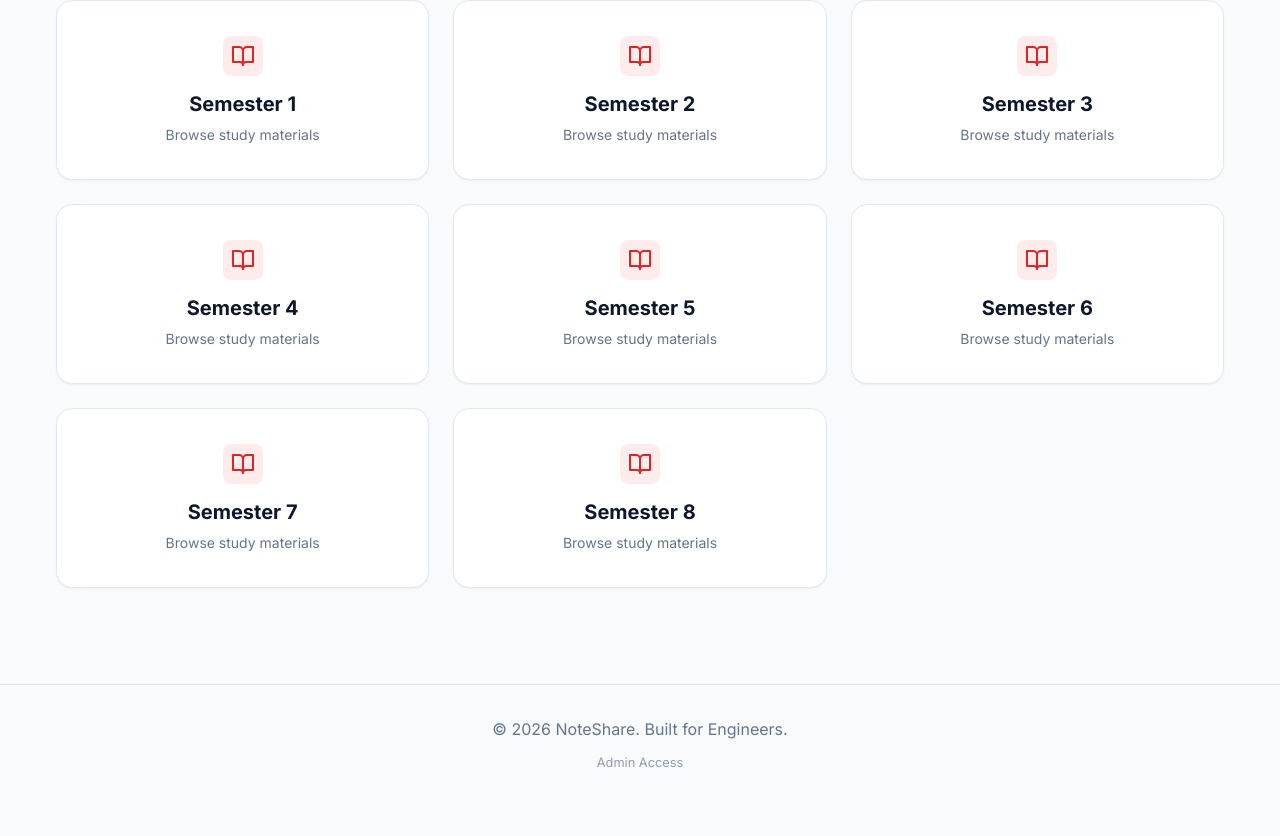
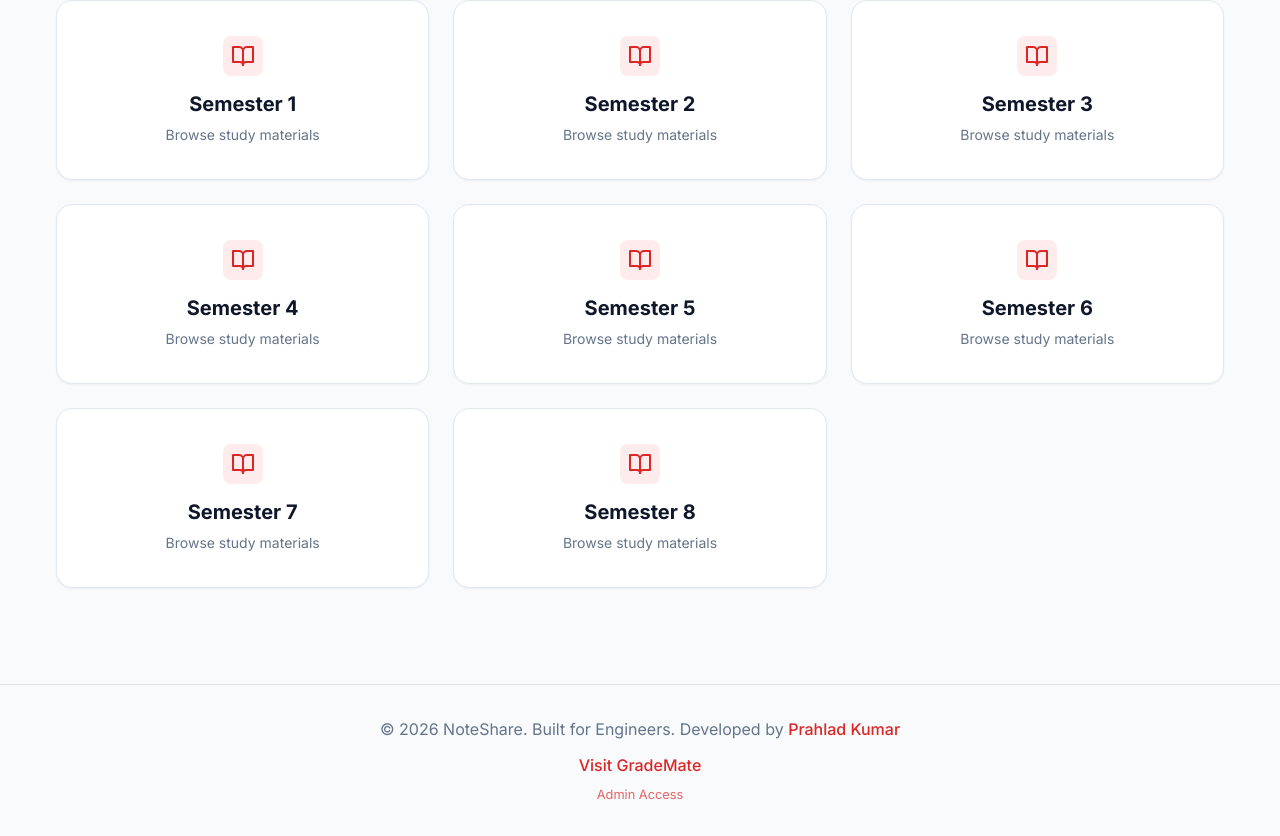
Before and after one commit to Prahlad85/Notes_Sharing, a React (Vite) app: page / in a window 1280 px wide. Shown: the part 311-1147 px from the top of the page. Before the commit the page ends 1116 px from the top, so only its background shows below. Built offline with nearby package versions, Linux system fonts and the light colour scheme; no server answers.

Commit message:
Update footer

```diff
--- a/src/App.jsx
+++ b/src/App.jsx
@@ -36,9 +36,12 @@ function App() {
           borderTop: '1px solid var(--glass-border)',
           marginTop: 'auto'
         }}>
-          <p>© {new Date().getFullYear()} NoteShare. Built for Engineers.</p>
-          <div style={{ marginTop: '0.5rem' }}>
-            <a href="/login" style={{ fontSize: '0.8rem', opacity: 0.7 }}>Admin Access</a>
+          <p>© {new Date().getFullYear()} NoteShare. Built for Engineers. Developed by <a href="https://github.com/Prahlad85" target="_blank" rel="noopener noreferrer" style={{ fontWeight: '500', color: 'var(--primary)' }}>Prahlad Kumar</a></p>
+          <div style={{ marginTop: '0.75rem', display: 'flex', flexDirection: 'column', gap: '0.5rem', alignItems: 'center' }}>
+            <a href="https://grademate-one.vercel.app/" target="_blank" rel="noopener noreferrer" style={{ fontWeight: '500', color: 'var(--primary)' }}>
+              Visit GradeMate
+            </a>
+            <a href="/login" style={{ fontSize: '0.8rem', opacity: 0.7, color: 'var(--primary)' }}>Admin Access</a>
           </div>
         </footer>
       </div>
```
